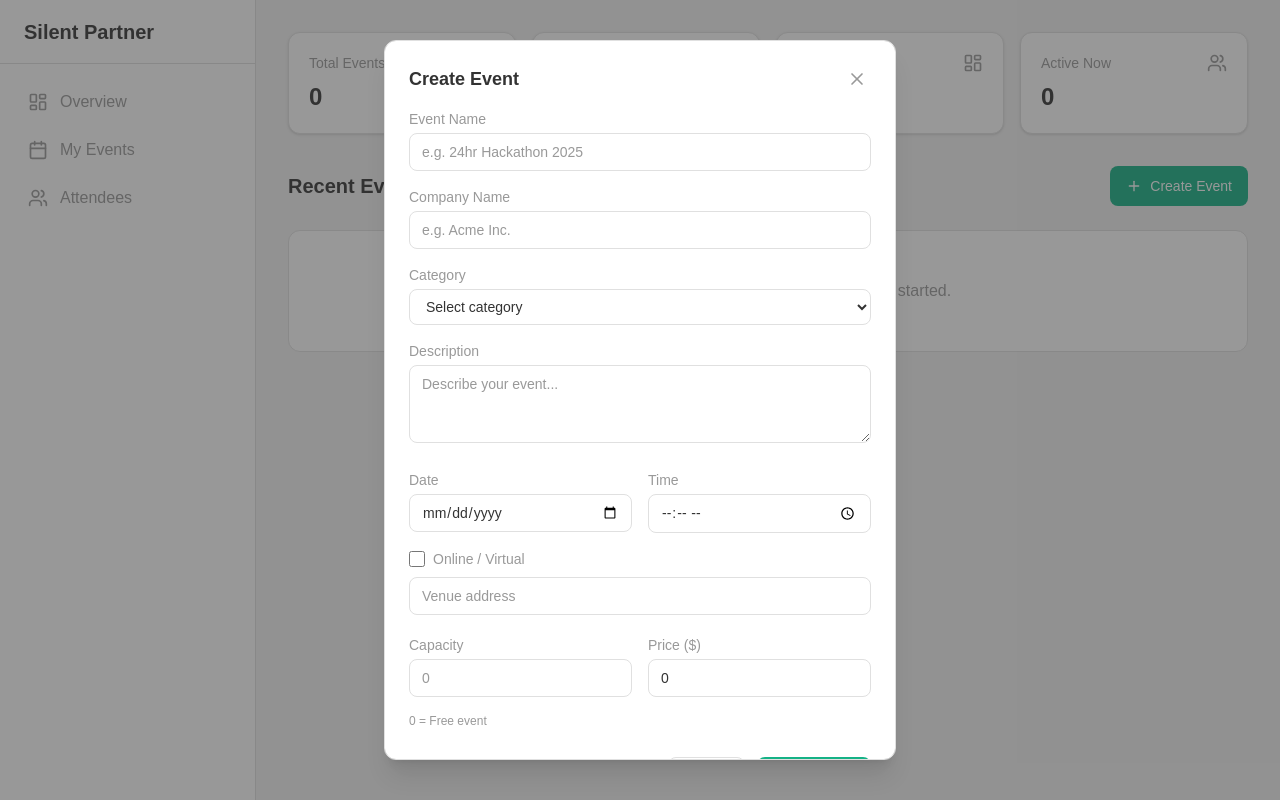
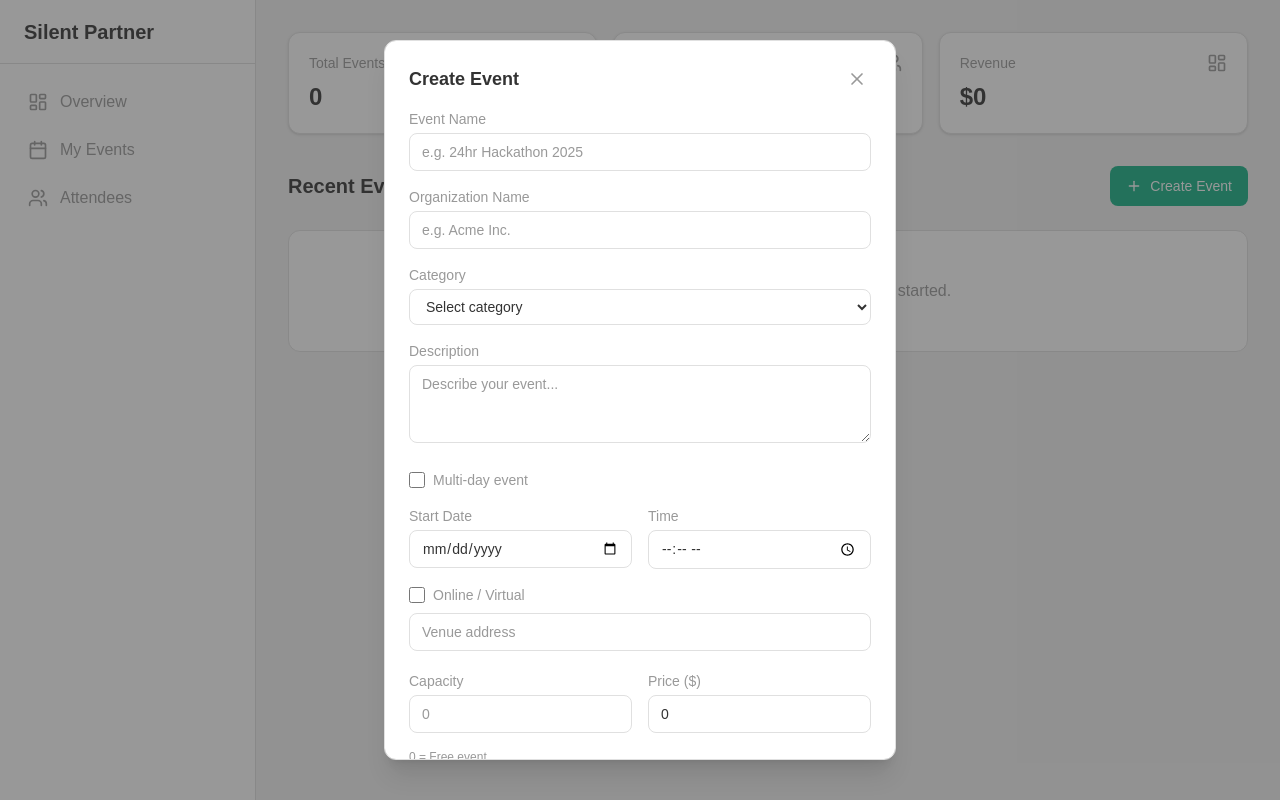
Before and after one commit to Arobce/silentpartner-dashboard, a Next.js app: page /dashboard in a window 1280 px wide. Both pictures are taken after a click on the button "Create Event". Built offline with nearby package versions, Linux system fonts and the light colour scheme.

Commit message:
Add multi-day events

```diff
--- a/src/app/dashboard/events/page.tsx
+++ b/src/app/dashboard/events/page.tsx
@@ -1,7 +1,6 @@
 "use client";
 
 import React from "react";
-import { Plus } from "lucide-react";
 import { EventList } from "@/components/EventList";
 import { useEvents } from "@/contexts/EventsContext";
 import { CreateEventButton } from "@/components/CreateEventButton";
--- a/src/app/dashboard/page.tsx
+++ b/src/app/dashboard/page.tsx
@@ -14,7 +14,6 @@ const stats = [
   { label: "Total Events", value: "0", icon: Calendar },
   { label: "Total Signups", value: "0", icon: Users },
   { label: "Revenue", value: "$0", icon: LayoutDashboard },
-  { label: "Active Now", value: "0", icon: Users },
 ];
 
 export default function DashboardPage() {
@@ -23,7 +22,7 @@ export default function DashboardPage() {
   return (
     <div className="p-4 sm:p-6 lg:p-8">
       {/* Top Stats Bar */}
-      <div className="mb-8 grid gap-4 sm:grid-cols-2 lg:grid-cols-4">
+      <div className="mb-8 grid gap-4 sm:grid-cols-2 lg:grid-cols-3">
         {stats.map((stat) => (
           <div
             key={stat.label}
--- a/src/components/EventCreationForm.tsx
+++ b/src/components/EventCreationForm.tsx
@@ -13,11 +13,13 @@ const EVENT_CATEGORIES = [
 
 export interface EventFormData {
   eventName: string;
-  companyName: string;
+  organizationName: string;
   category: string;
   description: string;
-  date: string;
+  startDate: string;
+  endDate: string;
   time: string;
+  isMultiDay: boolean;
   isOnline: boolean;
   location: string;
   capacity: string;
@@ -26,11 +28,13 @@ export interface EventFormData {
 
 const initialFormData: EventFormData = {
   eventName: "",
-  companyName: "",
+  organizationName: "",
   category: "",
   description: "",
-  date: "",
+  startDate: "",
+  endDate: "",
   time: "",
+  isMultiDay: false,
   isOnline: false,
   location: "",
   capacity: "",
@@ -49,6 +53,7 @@ interface EventCreationFormProps {
 
 export function EventCreationForm({ onSubmit, onCancel }: EventCreationFormProps) {
   const [formData, setFormData] = useState<EventFormData>(initialFormData);
+  const [dateError, setDateError] = useState("");
 
   const handleChange = (
     e: React.ChangeEvent<
@@ -63,10 +68,23 @@ export function EventCreationForm({ onSubmit, onCancel }: EventCreationFormProps
       [name]:
         type === "checkbox" ? checked : type === "number" ? value : value,
     }));
+
+    if (name === "isMultiDay" && !checked) {
+      setFormData((prev) => ({ ...prev, endDate: "" }));
+    }
+    setDateError("");
   };
 
   const handleSubmit = (e: React.FormEvent) => {
     e.preventDefault();
+    setDateError("");
+
+    if (formData.isMultiDay && formData.startDate && formData.endDate) {
+      if (new Date(formData.endDate) < new Date(formData.startDate)) {
+        setDateError("End date cannot be before start date.");
+        return;
+      }
+    }
 
     const form = e.currentTarget as HTMLFormElement;
     if (!form.checkValidity()) {
@@ -108,16 +126,16 @@ export function EventCreationForm({ onSubmit, onCancel }: EventCreationFormProps
         </div>
         <div>
           <label
-            htmlFor="companyName"
+            htmlFor="organizationName"
             className="mb-1 block text-sm text-medium-gray"
           >
-            Company Name
+            Organization Name
           </label>
           <input
             type="text"
-            id="companyName"
-            name="companyName"
-            value={formData.companyName}
+            id="organizationName"
+            name="organizationName"
+            value={formData.organizationName}
             onChange={handleChange}
             required
             className="w-full rounded-lg border border-border px-3 py-2 text-sm text-dark-gray focus:border-primary focus:outline-none focus:ring-1 focus:ring-primary"
@@ -168,24 +186,82 @@ export function EventCreationForm({ onSubmit, onCancel }: EventCreationFormProps
       </div>
 
       <div className="space-y-4">
+        <div>
+          <label className="mb-2 flex items-center gap-2 text-sm text-medium-gray">
+            <input
+              type="checkbox"
+              name="isMultiDay"
+              checked={formData.isMultiDay}
+              onChange={handleChange}
+              className="h-4 w-4 rounded border-border text-primary focus:ring-primary"
+            />
+            Multi-day event
+          </label>
+        </div>
         <div className="grid grid-cols-2 gap-4">
           <div>
-            <label htmlFor="date" className="mb-1 block text-sm text-medium-gray">
-              Date
+            <label
+              htmlFor="startDate"
+              className="mb-1 block text-sm text-medium-gray"
+            >
+              Start Date
             </label>
             <input
               type="date"
-              id="date"
-              name="date"
-              value={formData.date}
+              id="startDate"
+              name="startDate"
+              value={formData.startDate}
               onChange={handleChange}
               required
               className="w-full rounded-lg border border-border px-3 py-2 text-sm text-dark-gray focus:border-primary focus:outline-none focus:ring-1 focus:ring-primary"
             />
           </div>
+          {formData.isMultiDay ? (
+            <div>
+              <label
+                htmlFor="endDate"
+                className="mb-1 block text-sm text-medium-gray"
+              >
+                End Date
+              </label>
+              <input
+                type="date"
+                id="endDate"
+                name="endDate"
+                value={formData.endDate}
+                onChange={handleChange}
+                required
+                min={formData.startDate || undefined}
+                className="w-full rounded-lg border border-border px-3 py-2 text-sm text-dark-gray focus:border-primary focus:outline-none focus:ring-1 focus:ring-primary"
+              />
+            </div>
+          ) : (
+            <div>
+              <label
+                htmlFor="time"
+                className="mb-1 block text-sm text-medium-gray"
+              >
+                Time
+              </label>
+              <input
+                type="time"
+                id="time"
+                name="time"
+                value={formData.time}
+                onChange={handleChange}
+                required
+                className="w-full rounded-lg border border-border px-3 py-2 text-sm text-dark-gray focus:border-primary focus:outline-none focus:ring-1 focus:ring-primary"
+              />
+            </div>
+          )}
+        </div>
+        {formData.isMultiDay && (
           <div>
-            <label htmlFor="time" className="mb-1 block text-sm text-medium-gray">
-              Time
+            <label
+              htmlFor="time"
+              className="mb-1 block text-sm text-medium-gray"
+            >
+              Start Time
             </label>
             <input
               type="time"
@@ -194,10 +270,13 @@ export function EventCreationForm({ onSubmit, onCancel }: EventCreationFormProps
               value={formData.time}
               onChange={handleChange}
               required
-              className="w-full rounded-lg border border-border px-3 py-2 text-sm text-dark-gray focus:border-primary focus:outline-none focus:ring-1 focus:ring-primary"
+              className="w-full max-w-[200px] rounded-lg border border-border px-3 py-2 text-sm text-dark-gray focus:border-primary focus:outline-none focus:ring-1 focus:ring-primary"
             />
           </div>
-        </div>
+        )}
+        {dateError && (
+          <p className="text-sm text-error" role="alert">{dateError}</p>
+        )}
         <div>
           <label className="mb-2 flex items-center gap-2 text-sm text-medium-gray">
             <input
@@ -270,7 +349,6 @@ export function EventCreationForm({ onSubmit, onCancel }: EventCreationFormProps
         )}
       </div>
 
-      {/* Actions */}
       <div className="flex justify-end gap-3 pt-2">
         <button
           type="button"
--- a/src/components/EventList.tsx
+++ b/src/components/EventList.tsx
@@ -25,6 +25,9 @@ export interface EventItem {
   id: number;
   name: string;
   date: string;
+  startDate?: string;
+  endDate?: string;
+  isMultiDay?: boolean;
   status?: string;
 }
 
@@ -35,6 +38,16 @@ interface EventListProps {
 
 function getQRCodeUrl(data: string, size = 80): string {
   return `${QR_API_BASE}?data=${encodeURIComponent(data)}&size=${size}x${size}`;
+}
+
+function getEventDayCount(startDate?: string, endDate?: string): number | null {
+  if (!startDate || !endDate) return null;
+  const start = new Date(startDate);
+  const end = new Date(endDate);
+  if (end < start) return null;
+  const diffTime = end.getTime() - start.getTime();
+  const diffDays = Math.ceil(diffTime / (1000 * 60 * 60 * 24));
+  return diffDays + 1; // Include both start and end day
 }
 
 function EventCard({
@@ -114,7 +127,17 @@ function EventCard({
 
       {/* Content */}
       <div className="pr-20">
-        <p className="text-xs font-medium text-primary">#{event.id}</p>
+        <div className="flex items-center gap-2">
+          <p className="text-xs font-medium text-primary">#{event.id}</p>
+          {event.isMultiDay &&
+            event.startDate &&
+            event.endDate &&
+            getEventDayCount(event.startDate, event.endDate) !== null && (
+              <span className="rounded-full bg-primary/10 px-2 py-0.5 text-xs font-medium text-primary">
+                {getEventDayCount(event.startDate, event.endDate)} Day Event
+              </span>
+            )}
+        </div>
         <h3 className="mt-1 text-lg font-semibold text-dark-gray line-clamp-2">
           {event.name}
         </h3>
--- a/src/contexts/EventsContext.tsx
+++ b/src/contexts/EventsContext.tsx
@@ -17,16 +17,23 @@ export function EventsProvider({ children }: { children: React.ReactNode }) {
   const [events, setEvents] = useState<EventItem[]>([]);
 
   const addEvent = useCallback((payload: EventSubmitPayload) => {
-    const dateDisplay =
-      payload.date && payload.time
-        ? `${payload.date} ${payload.time}`
-        : payload.date || "";
+    let dateDisplay: string;
+    if (payload.isMultiDay && payload.startDate && payload.endDate) {
+      dateDisplay = `${payload.startDate} – ${payload.endDate}`;
+    } else if (payload.startDate && payload.time) {
+      dateDisplay = `${payload.startDate} ${payload.time}`;
+    } else {
+      dateDisplay = payload.startDate || "";
+    }
     setEvents((prev) => [
       ...prev,
       {
         id: nextId++,
         name: payload.eventName,
         date: dateDisplay,
+        startDate: payload.startDate,
+        endDate: payload.endDate,
+        isMultiDay: payload.isMultiDay,
         status: "Draft",
       },
     ]);
--- a/src/lib/colors.ts
+++ /dev/null
@@ -1,13 +0,0 @@
-export const COLORS = {
-  primary: "#15B286",
-  primaryDark: "#0F8F6F",
-  white: "#FFFFFF",
-  black: "#000000",
-  gray: "#F2F2F2",
-  lightGray: "#E8E8E8",
-  mediumGray: "#999999",
-  darkGray: "#333333",
-  error: "#FF3B30",
-  success: "#34C759",
-  borderColor: "#E0E0E0",
-};
```
